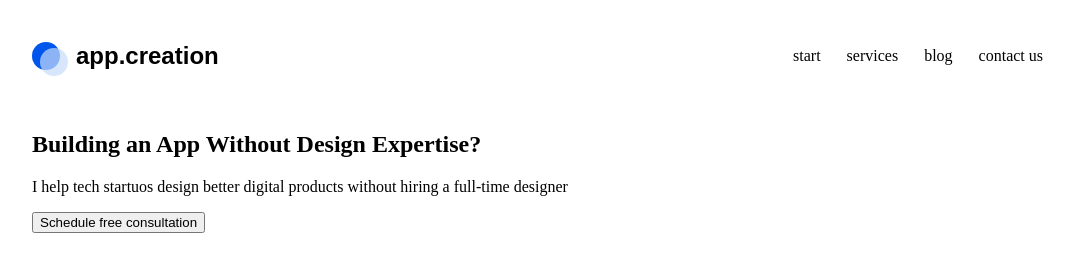
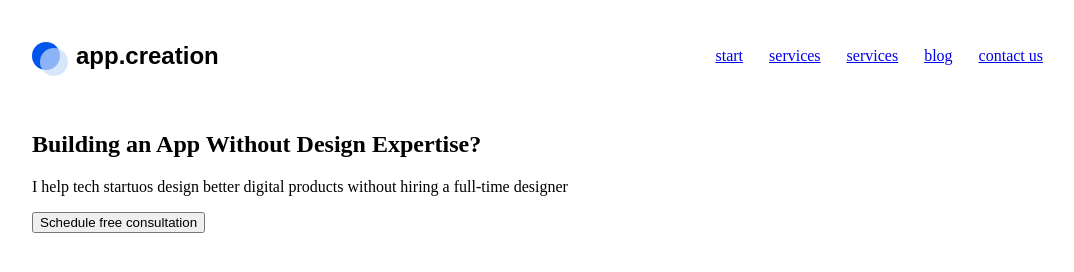
Before and after one commit to WebHeroSchool/board_site, a plain HTML site: page index.html in a window 1280 px wide. Shown: the whole page, without its empty margins (96-1170 px from the left). Drawn offline with Linux system fonts and the light colour scheme.

Commit message:
Update index.html

```diff
--- a/index.html
+++ b/index.html
@@ -2,7 +2,8 @@
 <html>
 <head>
     <meta charset='utf-8'>
-    <link rel="stylesheet" href="styles.css"><link rel="preconnect" href="https://fonts.gstatic.com">
+    <link rel="stylesheet" href="styles.css">
+    <link rel="preconnect" href="https://fonts.gstatic.com">
     <link href="https://fonts.googleapis.com/css2?family=Roboto:wght@400;500&display=swap" rel="stylesheet">
     <link rel="stylesheet" href="fonts.css">
 
@@ -16,10 +17,11 @@
             app.creation
         </div>
         <nav class="menu">
-            <a class="menu__item">start</a>
-            <a class="menu__item">services</a>
-            <a class="menu__item">blog</a>
-            <a class="menu__item">contact us</a>
+            <a class="menu__item" href="#">start</a>
+            <a class="menu__item"  href="#">services</a>
+            <a class="menu__item" href="#">services</a>
+            <a class="menu__item" href="#">blog</a>
+            <a class="menu__item menu__item_active" href="#">contact us</a>
         </nav>
     </header>
     <section class="main-section">
```
